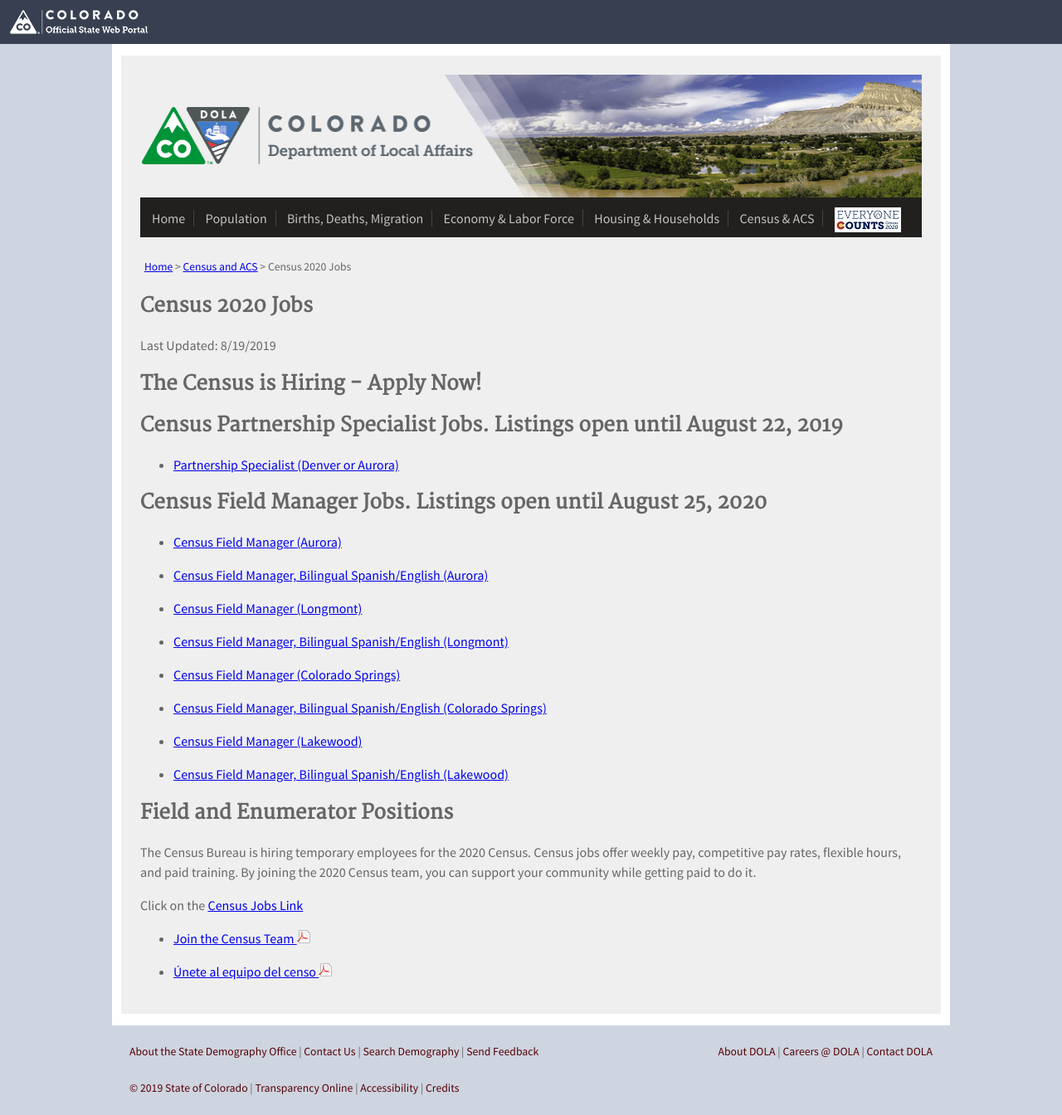
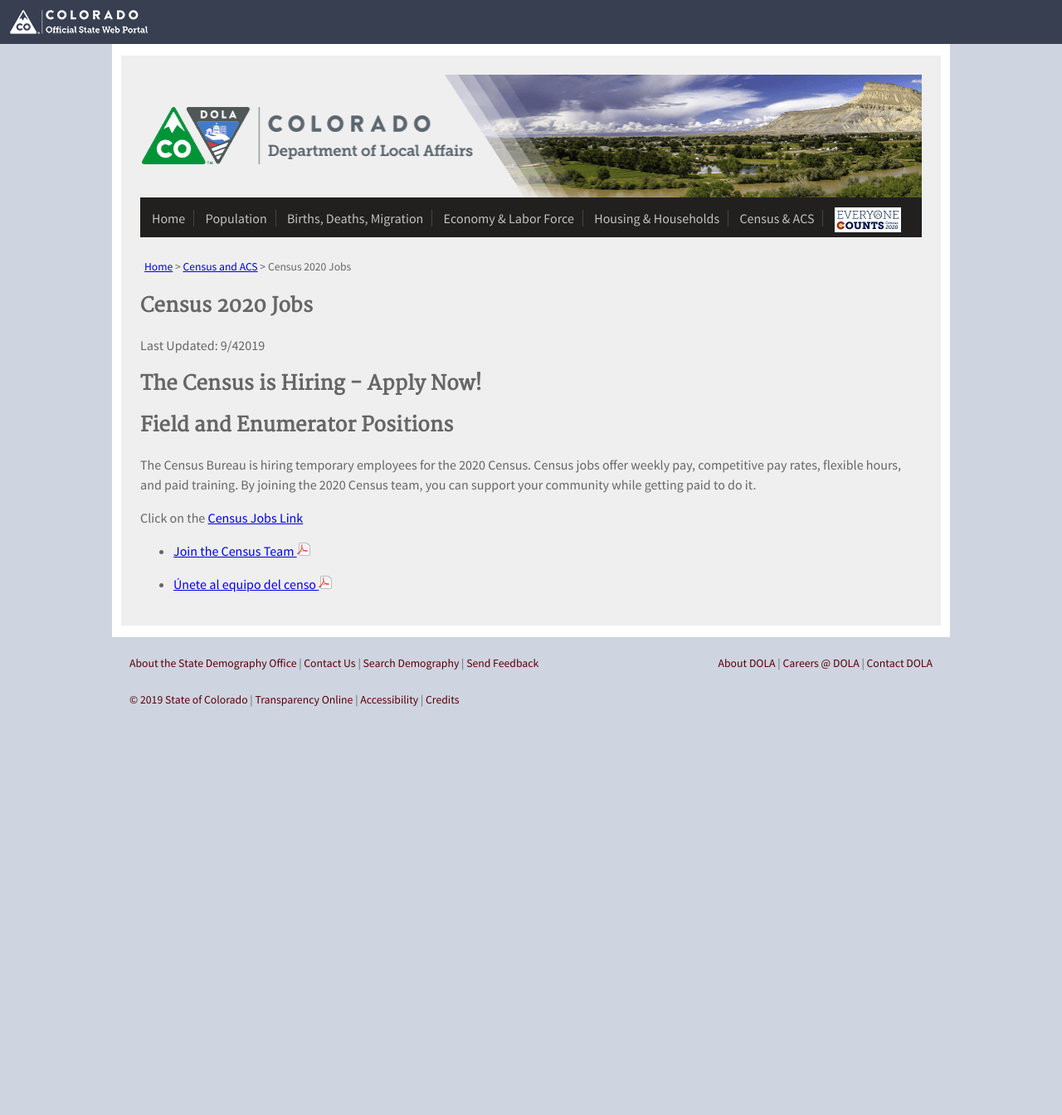
Before and after one commit to TBleess/Website_New, a Jekyll site: the page built from pages/5_CensusACS/2020-census-jobs.md, in a window 1280 px wide. Shown: the whole page at 83% size. Built offline with Jekyll 4.4.1, drawn with Linux system fonts in a browser that asks for light colours; after the commit the page ends 900 px from its top, so only the background shows below that.

Commit message:
Update 2020-census-jobs.md

```diff
--- a/pages/5_CensusACS/2020-census-jobs.md
+++ b/pages/5_CensusACS/2020-census-jobs.md
@@ -8,33 +8,9 @@
 
 ## Census 2020 Jobs
 
-Last Updated: 8/19/2019
+Last Updated: 9/42019
 
 ## The Census is Hiring - Apply Now!
-
-## Census Partnership Specialist Jobs.  Listings open until August 22, 2019
-
-* [Partnership Specialist (Denver or Aurora)](https://www.usajobs.gov/GetJob/ViewDetails/542128600)
-
-## Census Field Manager Jobs.  Listings open until August 25, 2020
-
-* [Census Field Manager (Aurora)](https://www.usajobs.gov/GetJob/ViewDetails/542364700)
-
-* [Census Field Manager, Bilingual Spanish/English (Aurora)](https://www.usajobs.gov/GetJob/ViewDetails/542374600)
-
-* [Census Field Manager (Longmont)](https://www.usajobs.gov/GetJob/ViewDetails/542384600)
-
-* [Census Field Manager, Bilingual Spanish/English (Longmont)](https://www.usajobs.gov/GetJob/ViewDetails/542385600)
-
-* [Census Field Manager (Colorado Springs)](https://www.usajobs.gov/GetJob/ViewDetails/542386600)
-
-* [Census Field Manager, Bilingual Spanish/English (Colorado Springs)](https://www.usajobs.gov/GetJob/ViewDetails/542388900)
-
-* [Census Field Manager (Lakewood)](https://www.usajobs.gov/GetJob/ViewDetails/542390400)
-
-* [Census Field Manager, Bilingual Spanish/English (Lakewood)](https://www.usajobs.gov/GetJob/ViewDetails/542395900)
-
-
 
 ## Field and Enumerator Positions
 The Census Bureau is hiring temporary employees for the 2020 Census. Census jobs offer weekly pay, competitive pay rates, flexible hours, and paid training. By joining the 2020 Census team, you can support your community while getting paid to do it.
```
